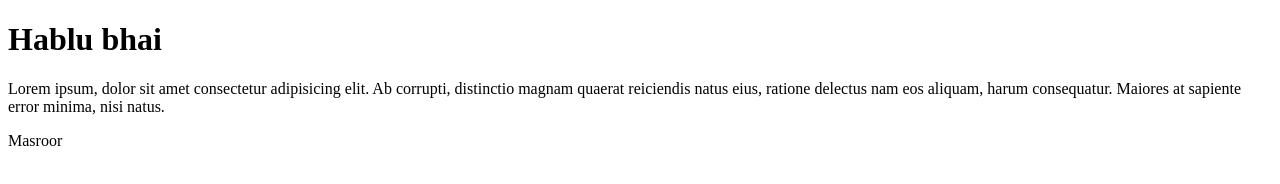
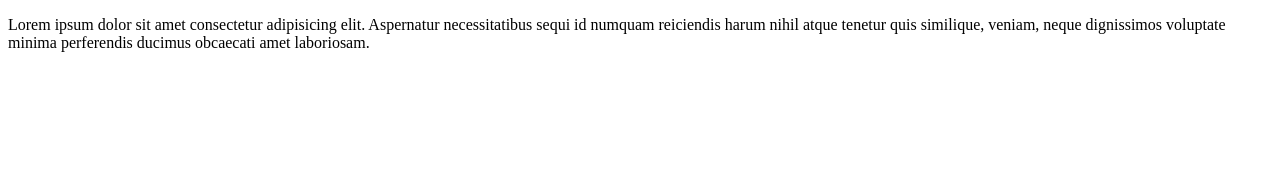
Before and after one commit to MasroorHimel/demo1, a plain HTML site: page index.html in a window 1280 px wide. Drawn offline with Linux system fonts and the light colour scheme.

Commit message:
New text add

```diff
--- a/index.html
+++ b/index.html
@@ -6,8 +6,6 @@
     <title>New To Github</title>
 </head>
 <body>
-    <h1>Hablu bhai</h1>
-    <p>Lorem ipsum, dolor sit amet consectetur adipisicing elit. Ab corrupti, distinctio magnam quaerat reiciendis natus eius, ratione delectus nam eos aliquam, harum consequatur. Maiores at sapiente error minima, nisi natus.</p>
-    <p> Masroor </p>
+    <p> Lorem ipsum dolor sit amet consectetur adipisicing elit. Aspernatur necessitatibus sequi id numquam reiciendis harum nihil atque tenetur quis similique, veniam, neque dignissimos voluptate minima perferendis ducimus obcaecati amet laboriosam.</p>
 </body>
 </html>
```
